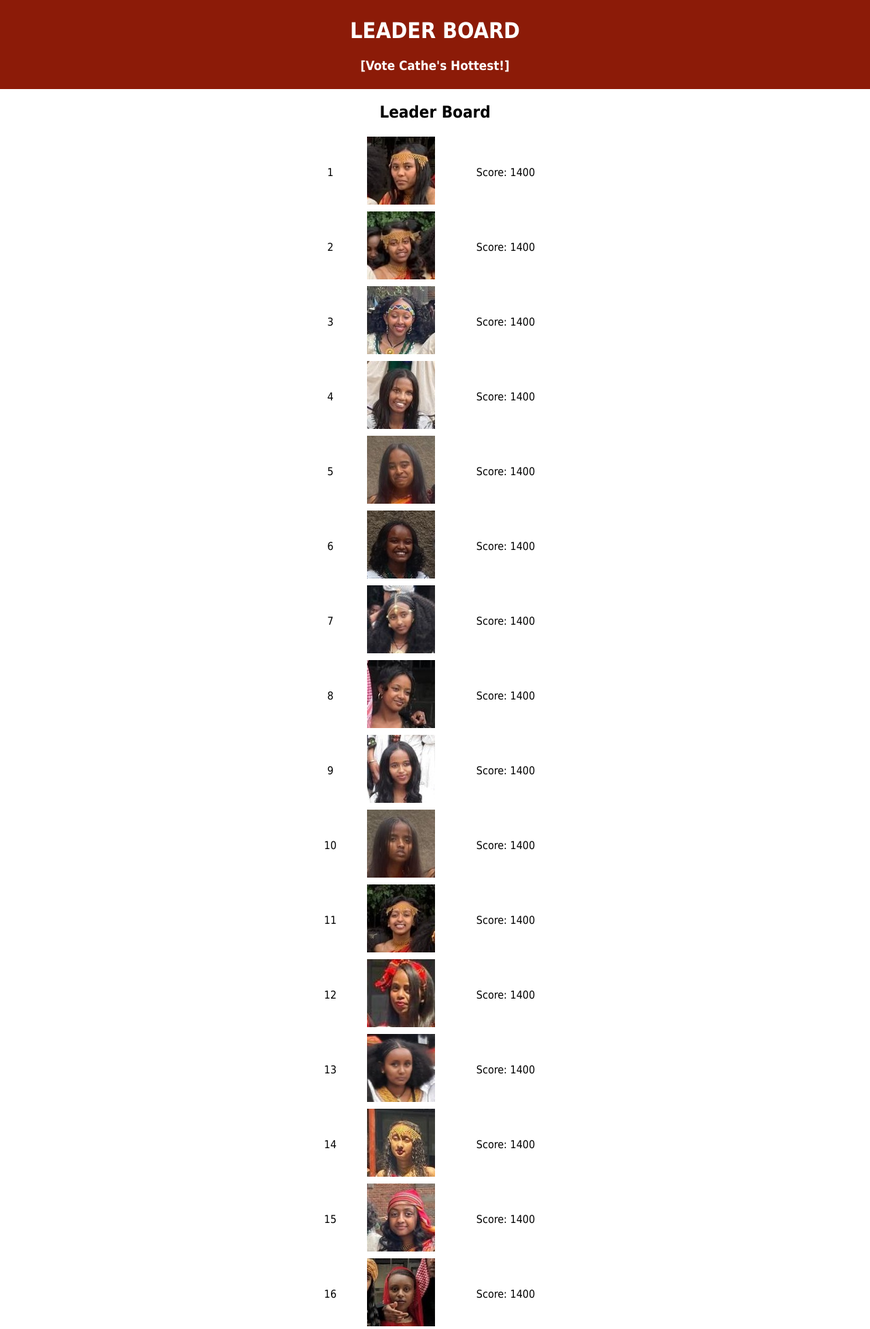
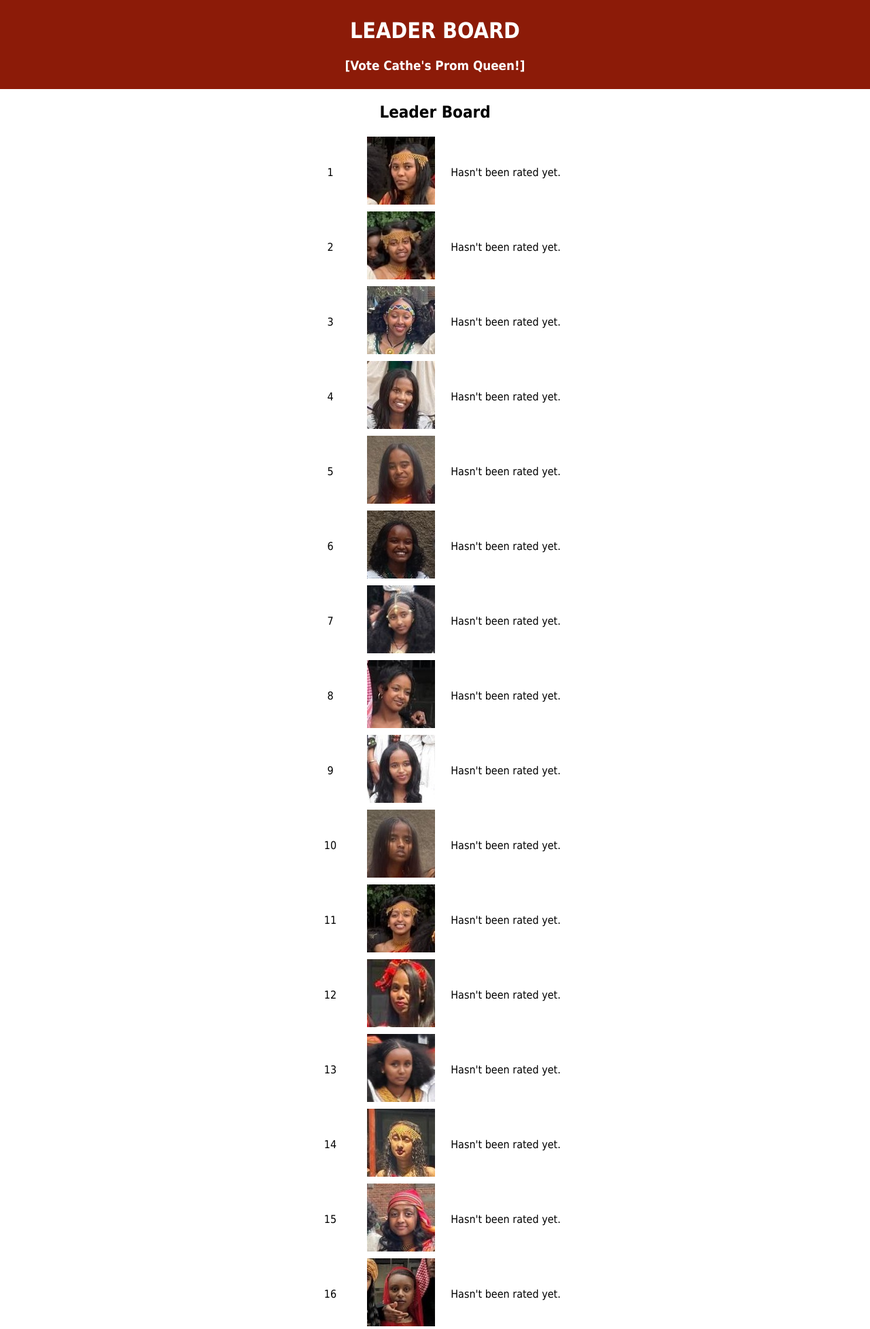
Before and after one commit to avocado-beans/cathequeen, a Flask app: page /leader_board in a window 1280 px wide. Shown: the top 1955 px of the page at 68% size. Run offline with Flask 3, Linux system fonts and the light colour scheme.

Commit message:
Update leaderboard.html

```diff
--- a/templates/leaderboard.html
+++ b/templates/leaderboard.html
@@ -1,7 +1,7 @@
 <!DOCTYPE html>
 <html lang="en" >
 <head>
-  <meta charset="UTF-8" name="viewport" content="width=device-width, initial-scale=1">
+  <meta charset="UTF-8">
   <title>CATHE'S HOTTEST</title>
   <link rel="stylesheet" href="static/stylesheets/style.css">
 
@@ -10,7 +10,7 @@
 <!-- partial:index.partial.html -->
 <div id="header">
 	<h1><a>LEADER BOARD</a></h1>
-	<h3><a href="/">[Vote Cathe's Hottest!]</a></h1>
+	<h3><a href="/">[Vote Cathe's Prom Queen!]</a></h1>
 </div>
 <div id="main">
 	<h2>Leader Board</h2>
@@ -19,7 +19,11 @@
 		<tr>
 		  <td width="100">{{i}}</td>
 			<td><input type="image"  width="100" height="100" src={{images[i]}}></td>
-			<td width="200">Score: {{scores[i]}}</td>
+			{% if scores[i] == '1400' %}
+			<td width="200">Hasn't been rated yet.</td>
+			{% else %}
+			<td width="200">Scored: {{scores[i]}}</td>
+			{% endif %}
 		</tr>
 	</table>
   {%endfor%}
```
